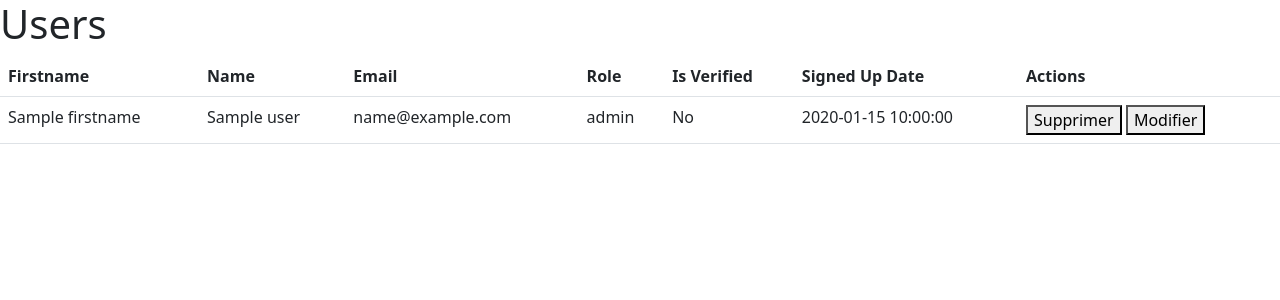
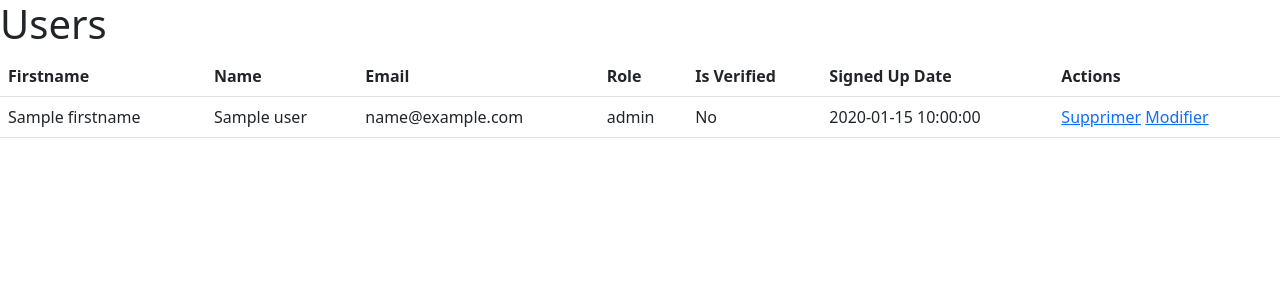
Before and after one commit to maxdlr/bde-platform, a PHP site: template templates/user/index.html.twig in a window 1280 px wide. Shown: the top 300 px of the page. Run offline with PHP 8.4, Linux system fonts and the light colour scheme; the template is opened without the code that fills it: most values are stand-ins (such as "Sample title", 1, 10 or a date in 2020); some libraries are stand-ins or nearby versions.

Commit message:
replace button by a

```diff
--- a/templates/user/index.html.twig
+++ b/templates/user/index.html.twig
@@ -25,8 +25,8 @@
                 <td>{{ user.isVerified ? 'Yes' : 'No' }}</td>
                 <td>{{ user.signedUpDate }}</td>
                 <td>
-                    <button>Supprimer</button>
-                    <button>Modifier</button>
+                    <a href="">Supprimer</a>
+                    <a href="">Modifier</a>
                 </td>
             </tr>
             {%endfor%}
```
